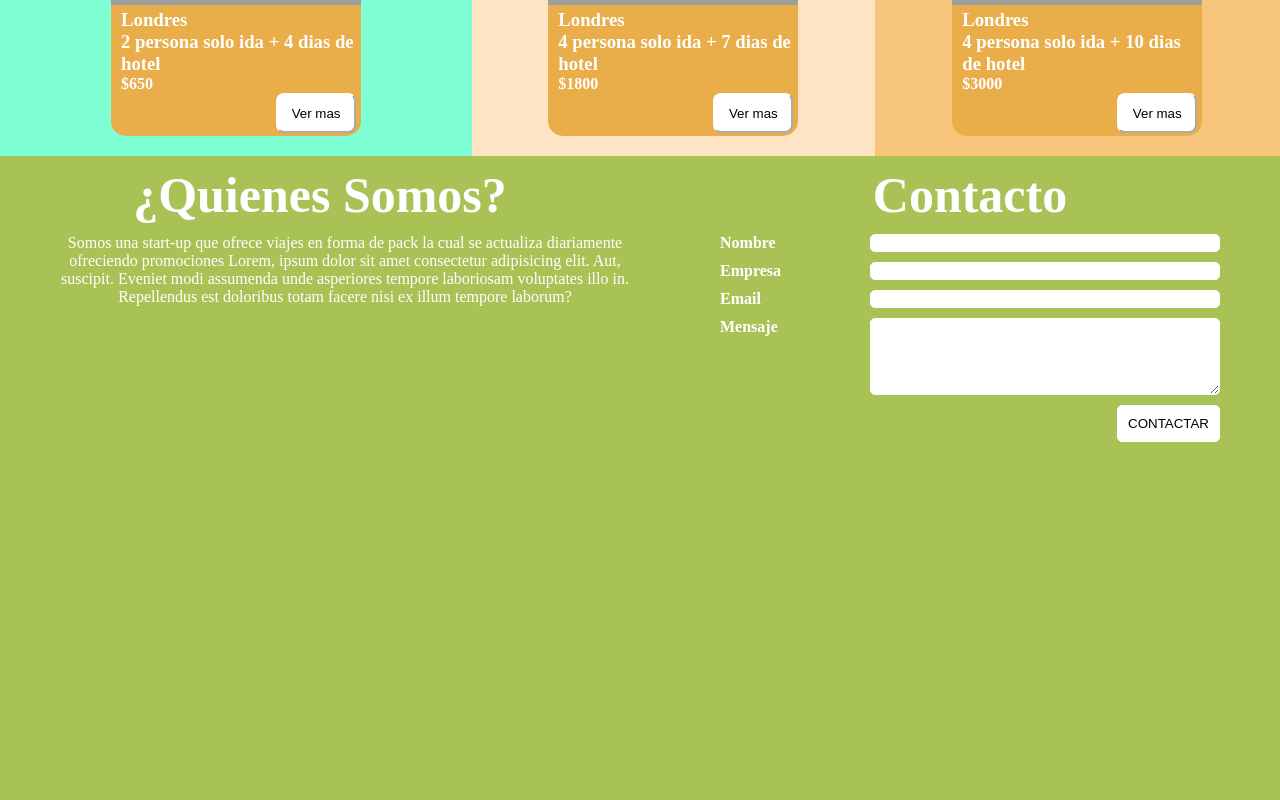
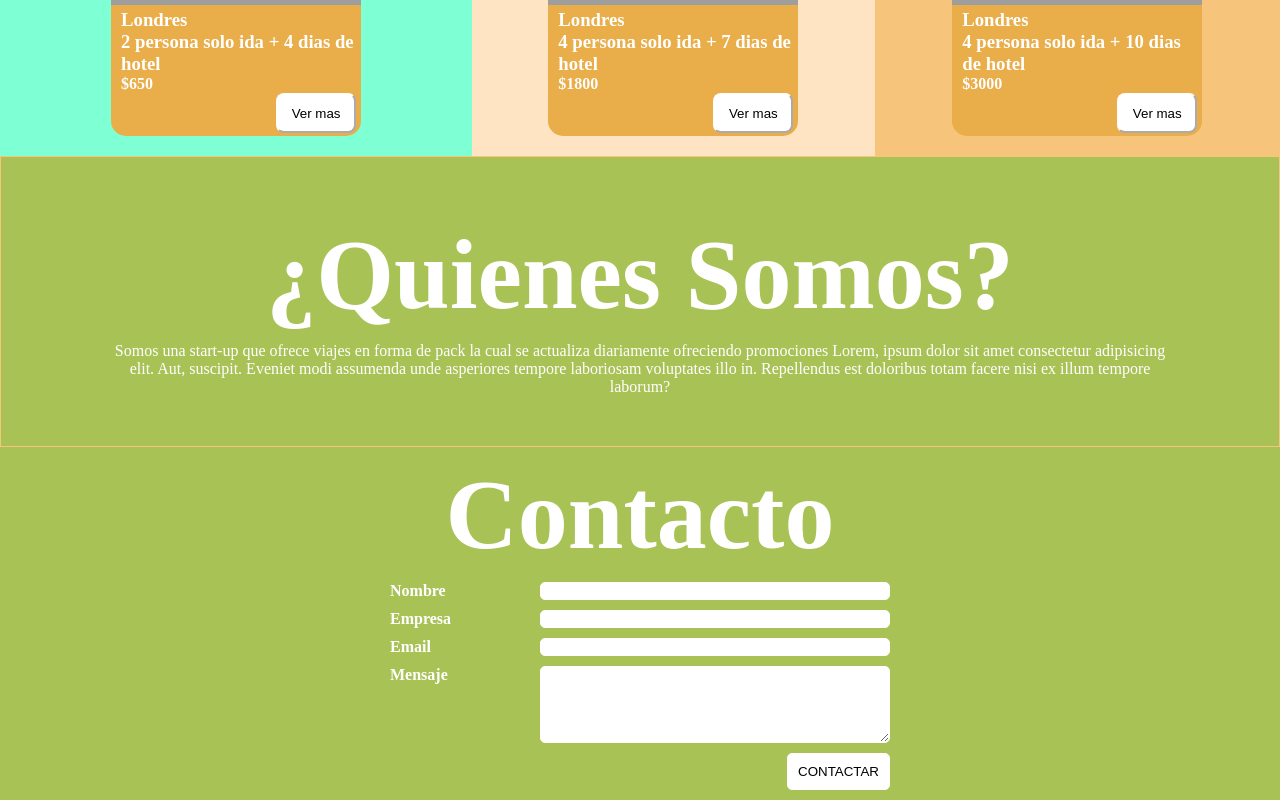
Before and after one commit to eziocard/agencia-de-viajes, a plain HTML site: page index.html in a window 1280 px wide. Shown: the part 2020-2820 px from the top of the page. Before the commit the page ends 2472 px from the top, so only its background shows below. Drawn offline with Linux system fonts and the light colour scheme; grey boxes are pictures that could not be loaded.

Commit message:
ultimos cambios antes de poner una nueva fuente

```diff
--- a/css/estilos.css
+++ b/css/estilos.css
@@ -174,11 +174,10 @@ a{
     align-items: center;
 }
 
-
-#pie{
-    display: grid;
-    grid-template-columns: 50% 50%;
-    gap: 10px;
+#sobrenosotros{
+    border: 1px solid #F7C47B;
+    padding-top: 50px;
+    padding-bottom: 50px;
 }
 
 #sobrenosotros h2, #contacto h2{
@@ -186,13 +185,14 @@ a{
     padding-top: 10px;
     padding-bottom: 10px;
     color: white;
-    font-size: 50px;
+    font-size: 100px;
 
 }
 #sobrenosotros p{
     color: white;
     text-align: center;
-    margin-left: 50px;
+    margin-left: 100px;
+    margin-right: 100px;
 }
 
 .itemform{
--- a/index.html
+++ b/index.html
@@ -125,11 +125,14 @@
 
             </section>
 
-            <section id = "pie">
-                <div id = "sobrenosotros">
+            <section id = "sobrenosotros">
+                <div>
                     <h2>¿Quienes Somos?</h2>
                     <p>Somos una start-up que ofrece viajes en forma de pack la cual se actualiza diariamente ofreciendo promociones Lorem, ipsum dolor sit amet consectetur adipisicing elit. Aut, suscipit. Eveniet modi assumenda unde asperiores tempore laboriosam voluptates illo in. Repellendus est doloribus totam facere nisi ex illum tempore laborum?</p>
                 </div>
+            </section>
+
+            <section>
                 <div id = "contacto">
                     <h2>Contacto</h2>
                     <form action="#">
@@ -154,6 +157,7 @@
                         </div>
                     </form>
                 </div>
+            </section>
 
 
 
```
